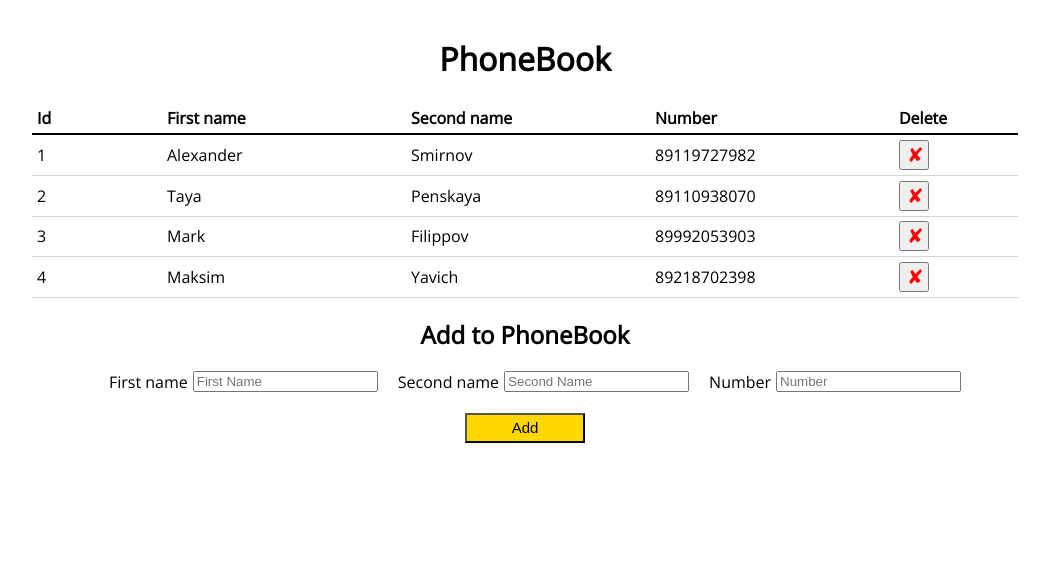
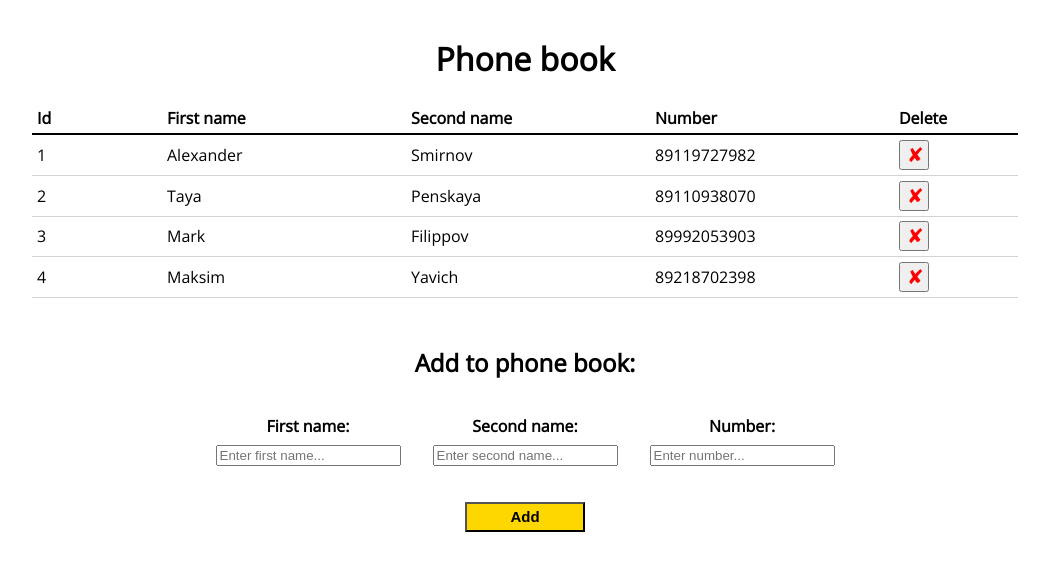
Before and after one commit to SmirnovAlexander/CMS, a PHP site: page / in a window 1280 px wide. Shown: the top 571 px of the page, without its empty margins (115-1164 px from the left). Run offline with PHP 8.4, Linux system fonts and the light colour scheme.

Commit message:
Renamed files and slightly modified css

```diff
--- a/PhoneBook/index.html
+++ b/PhoneBook/index.html
@@ -5,16 +5,15 @@
     <meta charset="UTF-8">
     <title>PhoneBook</title>
 
-    <link rel="stylesheet" href="index.css">
+    <link rel="stylesheet" href="style.css">
 </head>
 
 <body>
 
     <div class="wrapper">
 
-        <h1>PhoneBook</h1>
-
-        <div class="table-container" id="table-container-id">
+        <h1>Phone book</h1>
+<div class="table-container" id="table-container">
             <span class="table-row table-header">
                 <strong>Id</strong>
                 <strong>First name</strong>
@@ -23,21 +22,31 @@
                 <strong>Delete</strong>
             </span>
 
-            <span id="table-body-id"></span>
+            <span id="table-body"></span>
         </div>
 
-        <h2>Add to PhoneBook</h2>
 
         <div class="add-to-table">
-            <div class="add-params">
-                <label for="new-first-name-id">First name</label>
-                <input type="text" class="new-first-name" placeholder="First Name" id="new-first-name-id">
 
-                <label for="new-second-name-id">Second name</label>
-                <input type="text" class="new-second-name" placeholder="Second Name" id="new-second-name-id">
+            <h2 id="title">Add to phone book:</h2>
 
-                <label for="new-number-id">Number</label>
-                <input type="tel" class="new-number" placeholder="Number" id="new-number-id">
+            <div class="add-fields">
+
+                <div class="enter-data">
+                    <label for="new-first-name">First name:</label>
+                    <input type="text" class="new-first-name" placeholder="Enter first name..." id="new-first-name">
+                </div>
+
+                <div class="enter-data">
+                    <label for="new-second-name">Second name:</label>
+                    <input type="text" class="new-second-name" placeholder="Enter second name..." id="new-second-name">
+                </div>
+
+                <div class="enter-data">
+                    <label for="new-number">Number:</label>
+                    <input type="tel" class="new-number" placeholder="Enter number..." id="new-number">
+                </div>
+
             </div>
 
             <input type="submit" value="Add" id="new-person-submit">
@@ -46,6 +55,6 @@
 
 </body>
 
-<script src="index.js"></script>
+<script src="script.js"></script>
 
 </html>
--- a/PhoneBook/index.js
+++ b/PhoneBook/script.js
@@ -14,8 +14,7 @@ let tableExample = {
 
     3: {
         'first_name': 'Mark',
-        'second_name': 'Filippov',
-        'number': '89992053903'
+        'second_name': 'Filippov', 'number': '89992053903'
     },
 
     4: {
@@ -27,13 +26,13 @@ let tableExample = {
 
 let refreshDOMTable = () => {
     let tableKeys = Object.keys(table);
-    let oldTableBody = document.getElementById('table-body-id');
-    let tableContainer = document.getElementById('table-container-id');
+    let oldTableBody = document.getElementById('table-body');
+    let tableContainer = document.getElementById('table-container');
 
     tableContainer.removeChild(oldTableBody);
 
     let newTableBody = document.createElement('span');
-    newTableBody.id = 'table-body-id';
+    newTableBody.id = 'table-body';
     tableContainer.appendChild(newTableBody);
 
     for (let i = 0; i < tableKeys.length; i++) {
@@ -92,11 +91,12 @@ let deletePersonFromTable = (id) => {
 let addPersonToTable = (first_name, second_name, number) => {
     if (first_name !== '' && second_name !== '' && number !== '') {
         let tableKeys = Object.keys(table);
-        table[tableKeys.length+1] = {
+        table[tableKeys.length + 1] = {
             'first_name': first_name,
             'second_name': second_name,
             'number': number
         };
+
         refreshDOMTable();
     }
 };
@@ -105,16 +105,18 @@ let init = () => {
         table = tableExample;
         let newPersonSubmitBtn = document.getElementById('new-person-submit');
         newPersonSubmitBtn.addEventListener('click', key => {
-            let newPersonFirstName = document.getElementById('new-first-name-id').value;
-            let newPersonSecondName = document.getElementById('new-second-name-id').value;
-            let newPersonNumber = document.getElementById('new-number-id').value;
+
+            let newPersonFirstName = document.getElementById('new-first-name').value;
+            let newPersonSecondName = document.getElementById('new-second-name').value;
+            let newPersonNumber = document.getElementById('new-number').value;
 
             addPersonToTable(newPersonFirstName, newPersonSecondName, newPersonNumber);
 
-            document.getElementById('new-first-name-id').value = '';
-            document.getElementById('new-second-name-id').value = '';
-            document.getElementById('new-number-id').value = '';
+            document.getElementById('new-first-name').value = '';
+            document.getElementById('new-second-name').value = '';
+            document.getElementById('new-number').value = '';
         });
+
         refreshDOMTable();
 };
 
--- a/PhoneBook/index.css
+++ b/PhoneBook/style.css
@@ -41,18 +41,31 @@ input[type='button']:focus {
     box-shadow: 0 0 10px 5px lightgray;
 }
 
-.add-params {
+#title {
+    margin-top: 3rem;
+}
+
+.enter-data {
+    display: flex;
+    flex-direction: column;
+    align-items: center;
+    margin: 1rem;
+}
+
+.add-to-table {
+    display: flex;
+    align-items: center;
+    flex-direction: column;
+}
+
+.add-fields {
     display: flex;
     align-items: center;
 }
 
-.add-params label {
-    margin: 0 5px 0 20px;
-}
-
-.add-to-table {
-    display: flex;
-    flex-direction: column;
+label {
+    margin-bottom: 0.5rem;
+    font-weight: bold;
 }
 
 input[type='submit'] {
@@ -62,5 +75,6 @@ input[type='submit'] {
     width: 120px;
     height: 30px;
     font-size: 15px;
+    font-weight: bold;
     background-color: gold;
 }
```
